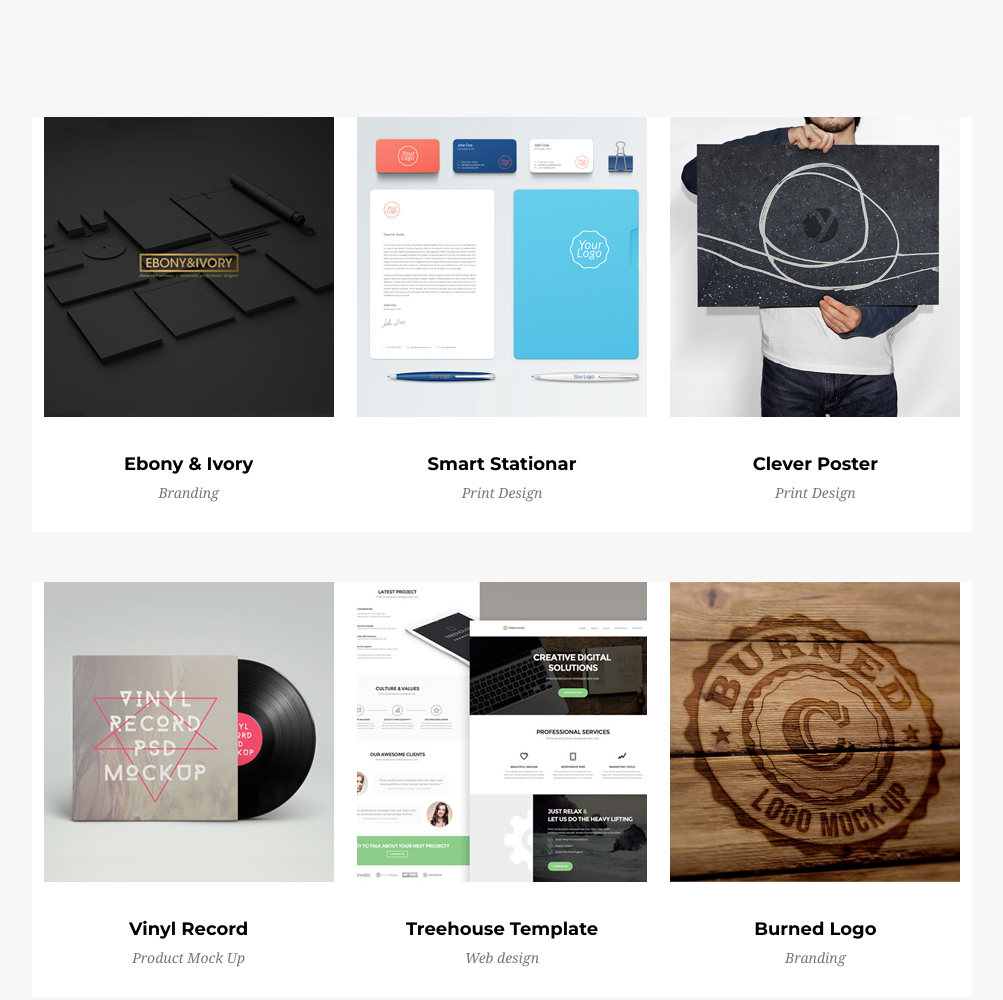
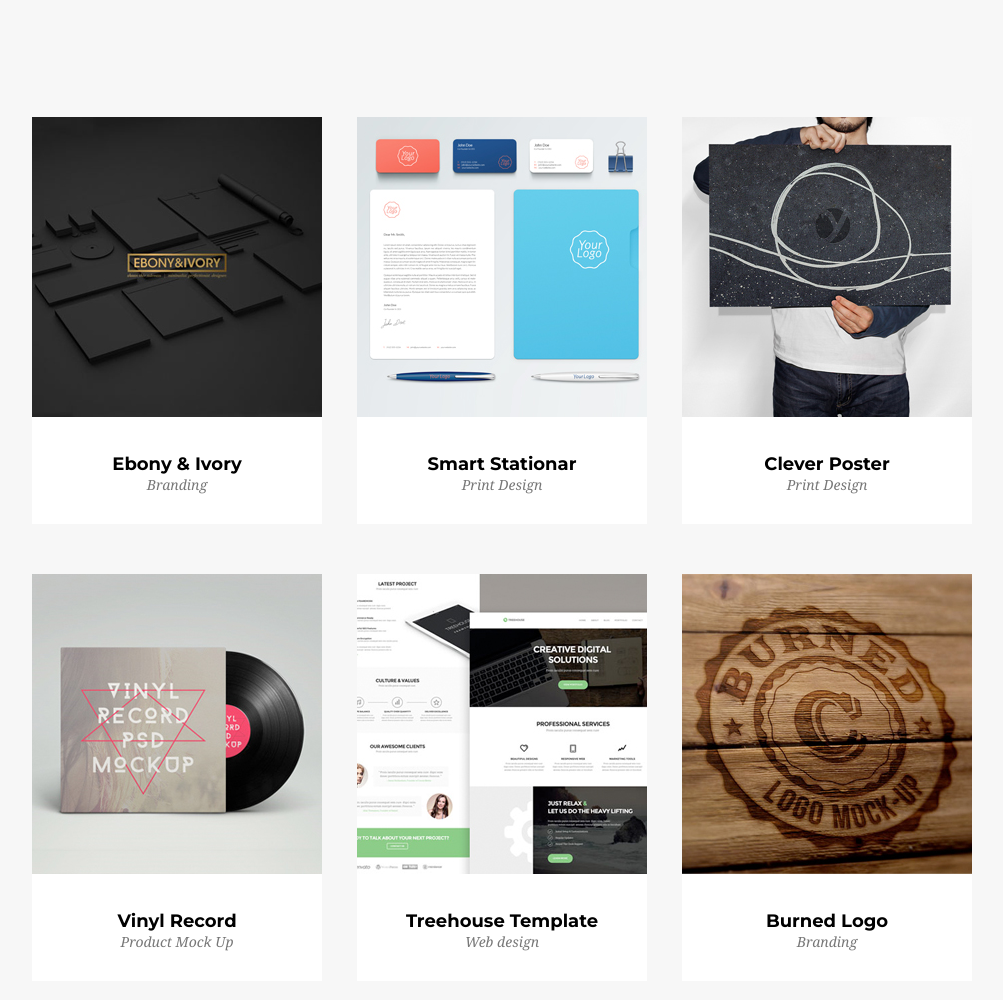
Before and after one commit to ankow8/landing-page, a website: page index.html in a window 1280 px wide. Shown: the part 1511-2511 px from the top of the page, without its empty margins (138-1141 px from the left). Drawn offline with Linux system fonts and the light colour scheme.

Commit message:
Change css display portfolio

```diff
--- a/sass/style.scss
+++ b/sass/style.scss
@@ -174,7 +174,7 @@ nav {
       flex-wrap: wrap;
       justify-content: space-between;
         .portfolio {
-          flex: 0 0 33.3333%;
+          flex: 0 0 290px;
           margin: 0 0 50px 0;
           padding: 0;
           background-color: $color-light-background;
@@ -189,13 +189,13 @@ nav {
               text-transform: capitalize;
               margin: 32px auto 0 auto;
               padding: 0;
-              msx-width: 290px;
+              max-width: 290px;
             }
             p {
               font-family: $font-think;
               color: #777777;
               font-size: 14px;
-              margin: 8px auto 30px auto;
+              margin: 0 auto 30px auto;
               padding: 0;
               max-width: 290px;
             }
```
Also changed, not shown: css/style.css, 1 other file.
